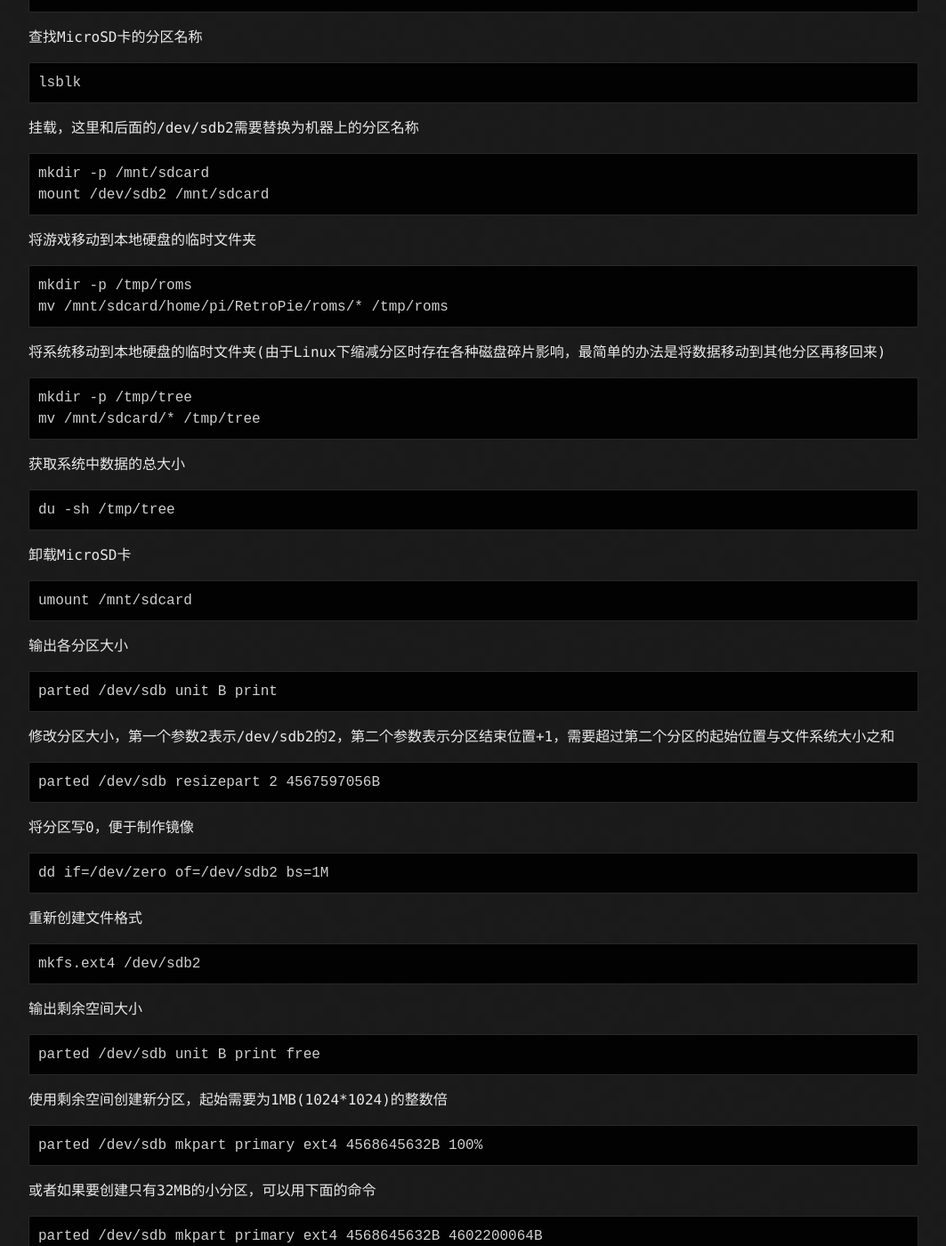
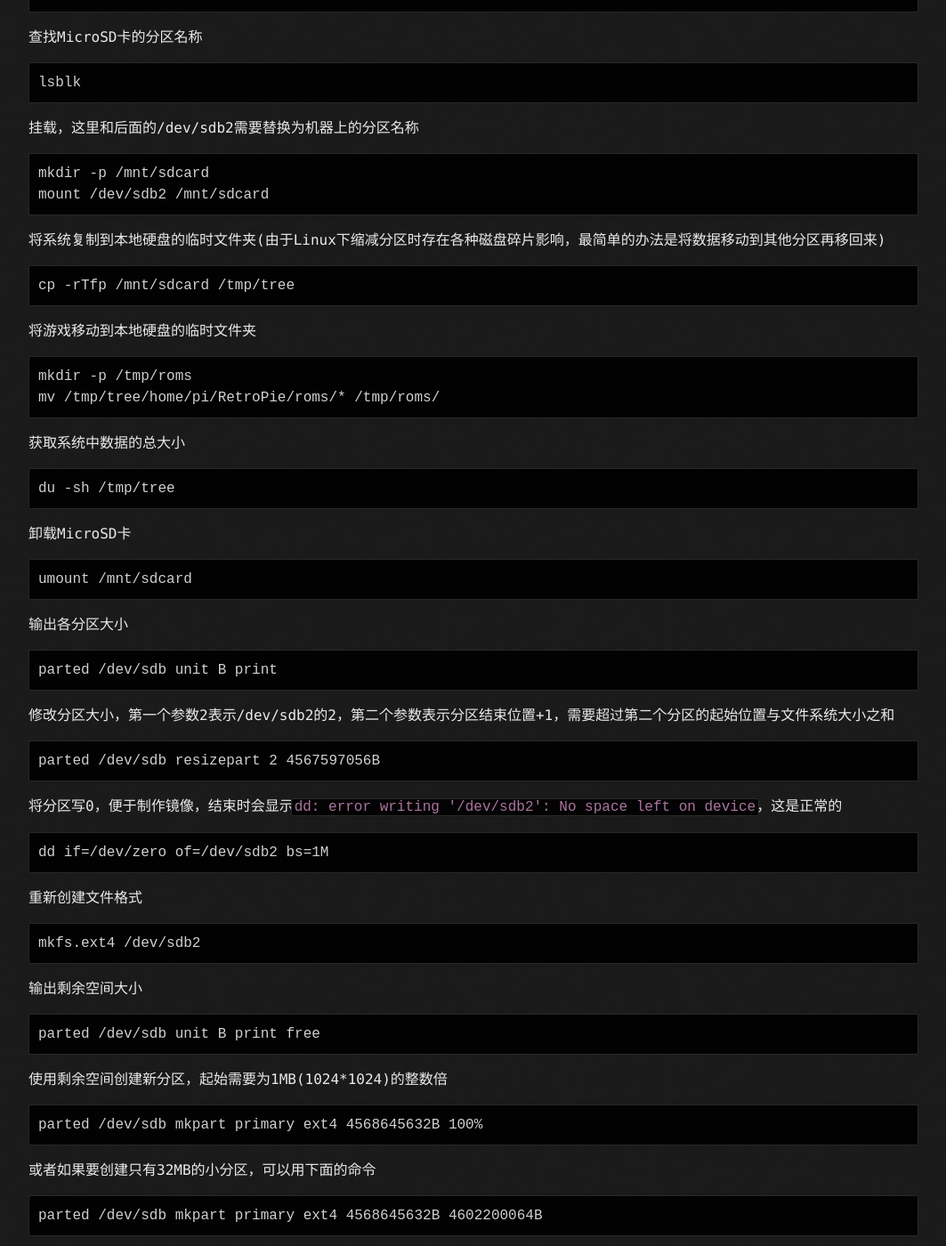
Before and after one commit to IanusInferus/ianusinferus.github.io, a Jekyll site: the page built from posts/202110/20211011_GPM2804.md, in a window 1280 px wide and 1400 px high, scrolled down 4603 px. Shown: the whole window at 89% size, without its empty margins (108-1171 px from the left). Built offline with Jekyll 4.4.1, drawn with Linux system fonts in a browser that asks for light colours; comment, search, counter and statistics services are not loaded; some of the changed text lies outside the part shown.

Commit message:
更新“微雪GPM2804掌机使用感想”

```diff
--- a/posts/202110/20211011_GPM2804.md
+++ b/posts/202110/20211011_GPM2804.md
@@ -93,15 +93,14 @@ ext4分区可以挂载到Linux机器上进行修改。如果使用USB的SD卡适
     mkdir -p /mnt/sdcard
     mount /dev/sdb2 /mnt/sdcard
 
+将系统复制到本地硬盘的临时文件夹(由于Linux下缩减分区时存在各种磁盘碎片影响，最简单的办法是将数据移动到其他分区再移回来)
+
+    cp -rTfp /mnt/sdcard /tmp/tree
+
 将游戏移动到本地硬盘的临时文件夹
 
     mkdir -p /tmp/roms
-    mv /mnt/sdcard/home/pi/RetroPie/roms/* /tmp/roms
-
-将系统移动到本地硬盘的临时文件夹(由于Linux下缩减分区时存在各种磁盘碎片影响，最简单的办法是将数据移动到其他分区再移回来)
-
-    mkdir -p /tmp/tree
-    mv /mnt/sdcard/* /tmp/tree
+    mv /tmp/tree/home/pi/RetroPie/roms/* /tmp/roms/
 
 获取系统中数据的总大小
 
@@ -119,7 +118,7 @@ ext4分区可以挂载到Linux机器上进行修改。如果使用USB的SD卡适
 
     parted /dev/sdb resizepart 2 4567597056B
 
-将分区写0，便于制作镜像
+将分区写0，便于制作镜像，结束时会显示`dd: error writing '/dev/sdb2': No space left on device`，这是正常的
 
     dd if=/dev/zero of=/dev/sdb2 bs=1M
 
@@ -239,3 +238,5 @@ MicroSD卡在Windows上新分区可能会显示成隐藏的，使用DiskGenius
 2021-10-23 更新增加exfat分区的方法
 
 2021-10-23 更新更好的增加exfat分区的方法、以太网的问题、RetroPie英文版缺少中文字体问题修复方法
+
+2021-10-24 更新增加exfat分区的方法，避免修改原有文件系统
```
